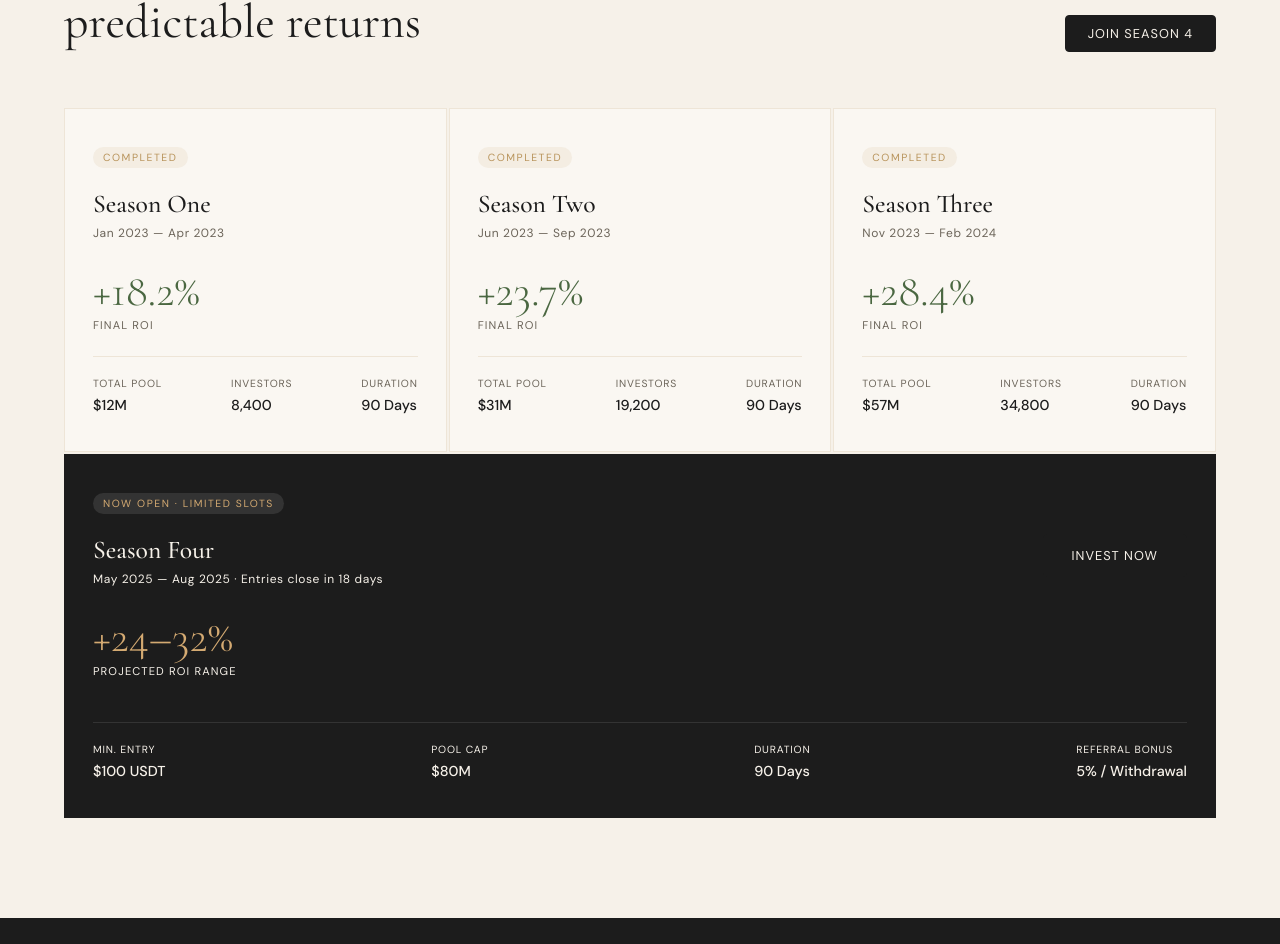
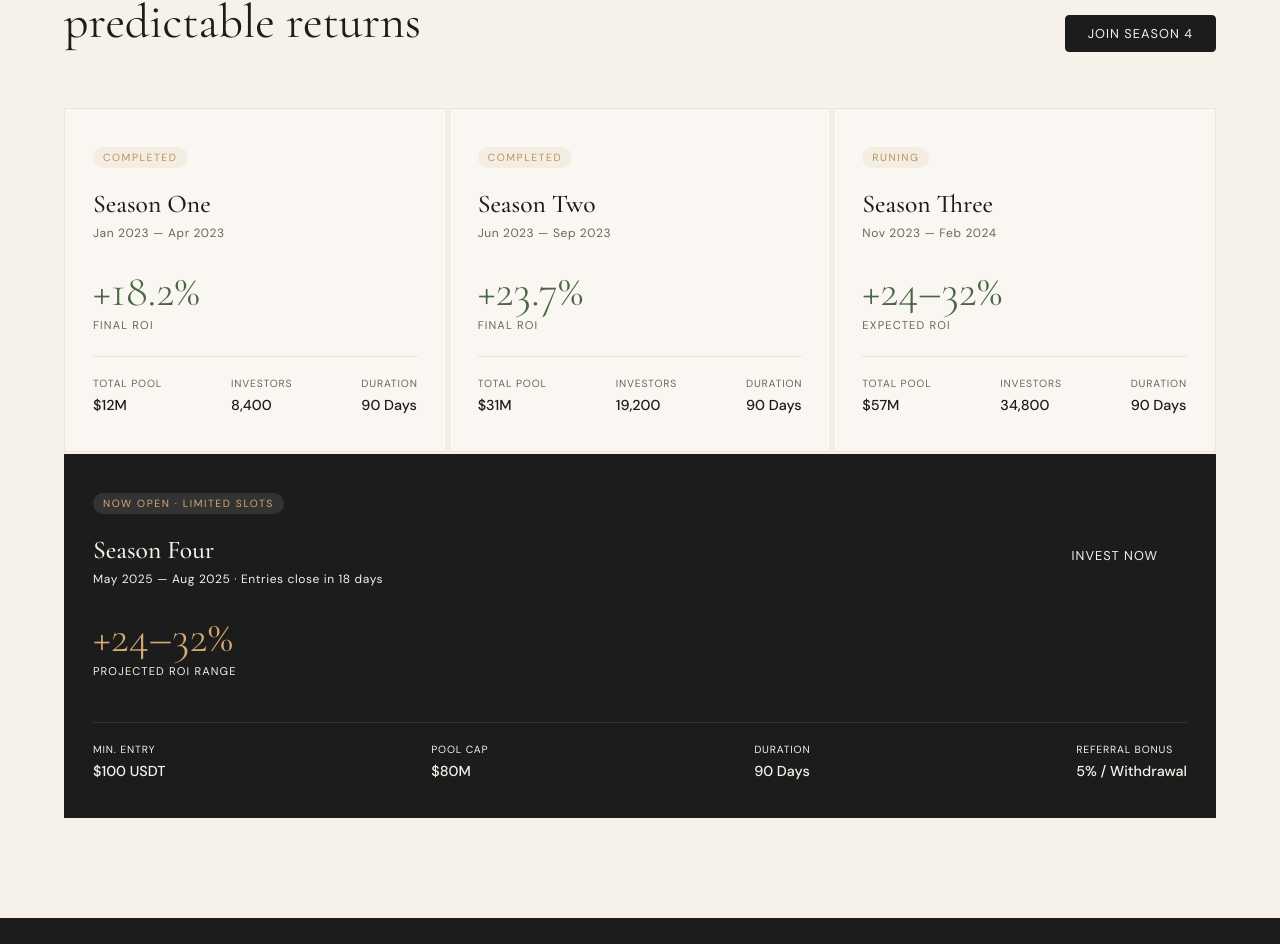
Before and after one commit to ZeroM3thod/NEW, a Next.js app: page / in a window 1280 px wide. Shown: the part 1482-2426 px from the top of the page. Built offline with nearby package versions, Linux system fonts and the light colour scheme.

Commit message:
HOME PAGE FIX

```diff
--- a/src/components/Seasons.tsx
+++ b/src/components/Seasons.tsx
@@ -28,11 +28,11 @@ const pastSeasons = [
     ],
   },
   {
-    tag: 'Completed',
+    tag: 'Runing',
     name: 'Season Three',
     period: 'Nov 2023 — Feb 2024',
-    roi: '+28.4%',
-    roiLabel: 'Final ROI',
+    roi: '+24–32%',
+    roiLabel: 'Expected ROI',
     details: [
       { label: 'Total Pool', value: '$57M' },
       { label: 'Investors', value: '34,800' },
```
